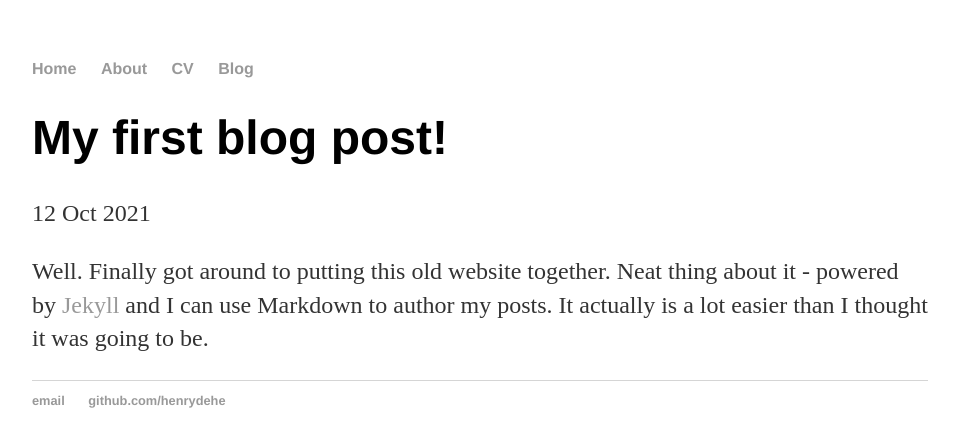
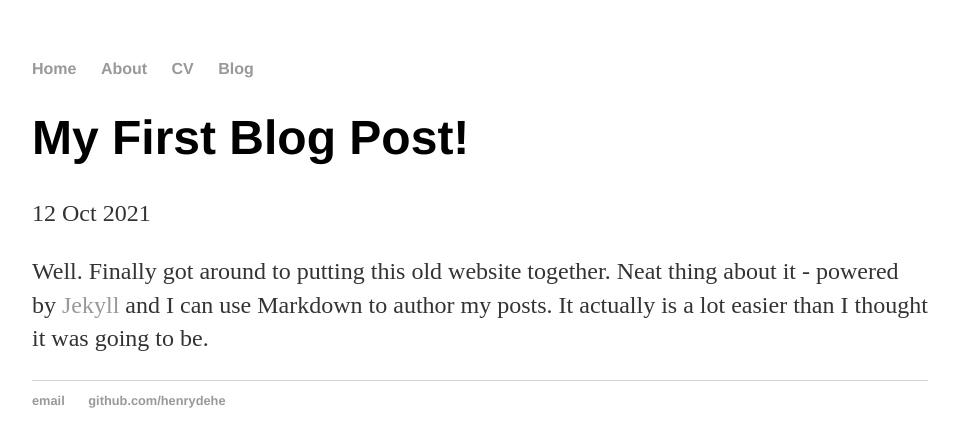
Before and after one commit to henrydehe/henrydehe.github.io, a Jekyll site: the page built from _posts/2021-10-12-henry-dehe-site-launched.md, in a window 1280 px wide. Shown: the top 447 px of the page, without its empty margins (160-1119 px from the left). Built offline with Jekyll 4.4.1, drawn with Linux system fonts in a browser that asks for light colours.

```diff
--- a/_posts/2021-10-12-henry-dehe-site-launched.md
+++ b/_posts/2021-10-12-henry-dehe-site-launched.md
@@ -1,6 +1,6 @@
 ---
 layout: post
-title: "My first blog post!"
+title: "My First Blog Post!"
 date: 2021-10-12
 ---
 
```
